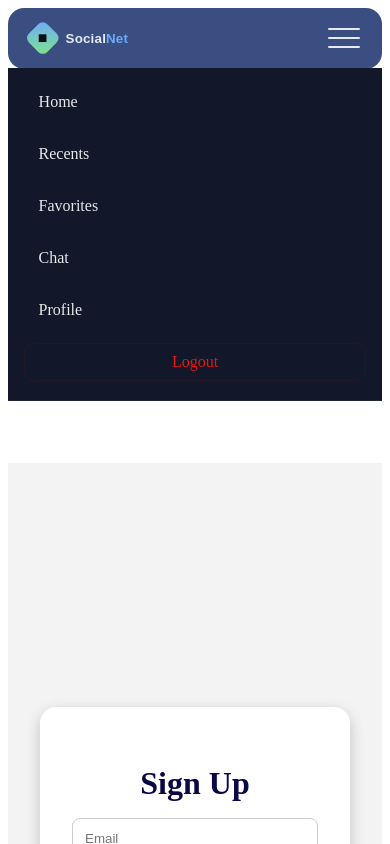
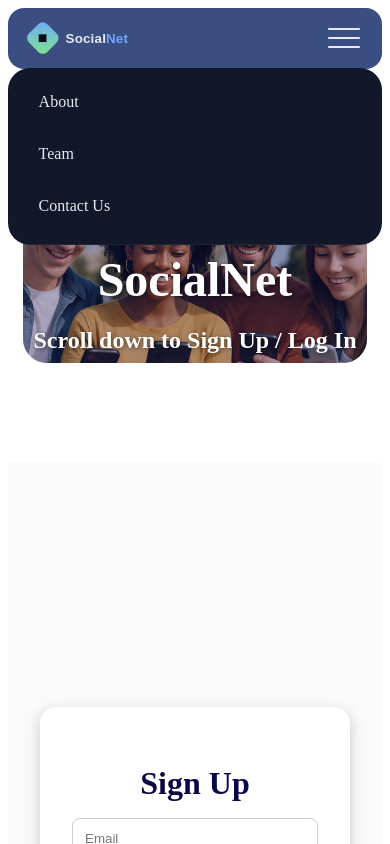
Before and after one commit to EyalYeh/social-network-app, a React (Vite) app in the folder frontend/: page /home in a window 390 px wide. Both pictures are taken after a click on the button "Toggle navigation". Shown: the top 844 px of the page. Built offline with nearby package versions, Linux system fonts and the light colour scheme.

Commit message:
Some NavBar changes, design and functionality updates

```diff
--- a/frontend/src/Home.jsx
+++ b/frontend/src/Home.jsx
@@ -23,14 +23,7 @@ function Home() {
 
   return (
     <>
-      <div style={{
-        display: "flex",
-        flexDirection: "column",
-        alignItems: "center",
-        justifyContent: "center",
-        minHeight: "100vh", // full screen height
-        textAlign: "center",
-      }}>
+      <div >
         <NavBar />
         <h1>🎉 Welcome {username ? username : "User"}!</h1>
       </div>
--- a/frontend/src/SignUp.jsx
+++ b/frontend/src/SignUp.jsx
@@ -129,6 +129,12 @@ function SignUp() {
           </p>
         </div>
       </section>
+
+      <footer>
+        <p style={{ textAlign: "center" }}>
+          &copy; {new Date().getFullYear()} SocialNet
+        </p>
+      </footer>
     </div>
   );
 }
--- a/frontend/src/components/NavBar.css
+++ b/frontend/src/components/NavBar.css
@@ -94,19 +94,50 @@
 }
 
 /* Mobile layout */
+:root {
+  --nav-height: 60px; /* keep this in sync with your header height */
+}
+
 @media (max-width: 900px){
   .nav__toggle { display: block; }
+
   .nav__links {
     position: fixed;
-    inset: 60px 0 auto 0; /* below header */
+    top: var(--nav-height);
+    left: 0;
+    right: 0;
+
     display: grid;
     grid-auto-rows: 44px;
     gap: .5rem;
     padding: .75rem 1rem 1rem;
+
     background: var(--bg-soft);
     border-bottom: 1px solid rgba(255,255,255,.06);
-    transform: translateY(-120%);
-    transition: transform .25s ease;
+    border-radius: 22px;
+
+    /* 👇 hidden state: off, transparent, and non-clickable */
+    transform: translateY(-8px);
+    opacity: 0;
+    visibility: hidden;
+    pointer-events: none;
+
+    transition:
+      transform .25s ease,
+      opacity .25s ease,
+      visibility 0s linear .25s; /* delay hiding to match fade */
+    z-index: 1000; /* above page content; navbar has sticky so it’s fine */
   }
-  .nav__links.is-open { transform: translateY(0%); }
+
+  .nav__links.is-open {
+    /* 👇 open state: visible, clickable, slid into place */
+    transform: translateY(0);
+    opacity: 1;
+    visibility: visible;
+    pointer-events: auto;
+    transition:
+      transform .25s ease,
+      opacity .25s ease,
+      visibility 0s; /* show immediately */
+  }
 }
--- a/frontend/src/components/NavBar.jsx
+++ b/frontend/src/components/NavBar.jsx
@@ -1,26 +1,29 @@
 import { useState } from "react";
-import { NavLink, useNavigate } from "react-router-dom";
+import { NavLink, useNavigate, useLocation } from "react-router-dom";
 import "./NavBar.css";
 
 export default function NavBar({ onLogout }) {
   const [open, setOpen] = useState(false);
   const navigate = useNavigate();
+  const { pathname } = useLocation();
 
   const handleLogout = () => {
     localStorage.removeItem("username");
     navigate("/");
   };
 
+  const isOpeningPage = pathname === "/";
+
   return (
     <header className="nav">
       <div className="nav__inner">
         {/* Brand */}
-        <button className="nav__brand" onClick={() => navigate("/home")}>
+        <button className="nav__brand" onClick={() => navigate("/")}>
           <span className="nav__logo" aria-hidden>◆</span>
           <span className="nav__brand-text">Social<span className="accent">Net</span></span>
         </button>
 
-        {/* Hamburger */}
+        {/* Hamburger (works for both modes) */}
         <button
           className="nav__toggle"
           aria-expanded={open}
@@ -33,13 +36,28 @@ export default function NavBar({ onLogout }) {
         </button>
 
         {/* Links */}
-        <nav className={`nav__links ${open ? "is-open" : ""}`} onClick={() => setOpen(false)}>
-          <NavLink to="/home" className="nav__link">Home</NavLink>
-          <NavLink to="/recents" className="nav__link">Recents</NavLink>
-          <NavLink to="/favorites" className="nav__link">Favorites</NavLink>
-          <NavLink to="/chat" className="nav__link">Chat</NavLink>
-          <NavLink to="/profile" className="nav__link">Profile</NavLink>
-          <button className="nav__logout" onClick={handleLogout}>Logout</button>
+        <nav
+          className={`nav__links ${open ? "is-open" : ""}`}
+          onClick={() => setOpen(false)}
+        >
+          {isOpeningPage ? (
+            <>
+              <NavLink to="/about" className="nav__link">About</NavLink>
+              <NavLink to="/team" className="nav__link">Team</NavLink>
+              <NavLink to="/contact" className="nav__link">Contact Us</NavLink>
+            </>
+          ) : (
+            <>
+              <NavLink to="/home" className="nav__link">Home</NavLink>
+              <NavLink to="/recents" className="nav__link">Recents</NavLink>
+              <NavLink to="/favorites" className="nav__link">Favorites</NavLink>
+              <NavLink to="/chat" className="nav__link">Chat</NavLink>
+              <NavLink to="/profile" className="nav__link">Profile</NavLink>
+              <button className="nav__logout" onClick={handleLogout}>
+                Logout
+              </button>
+            </>
+          )}
         </nav>
       </div>
     </header>
--- a/frontend/src/index.css
+++ b/frontend/src/index.css
@@ -48,7 +48,7 @@
   display: flex;
   justify-content: center;
   align-items: center;
-  background-color: #f3f3f3;
+  background-color: #fafafa;
   padding: 2rem;
 }
 
```
